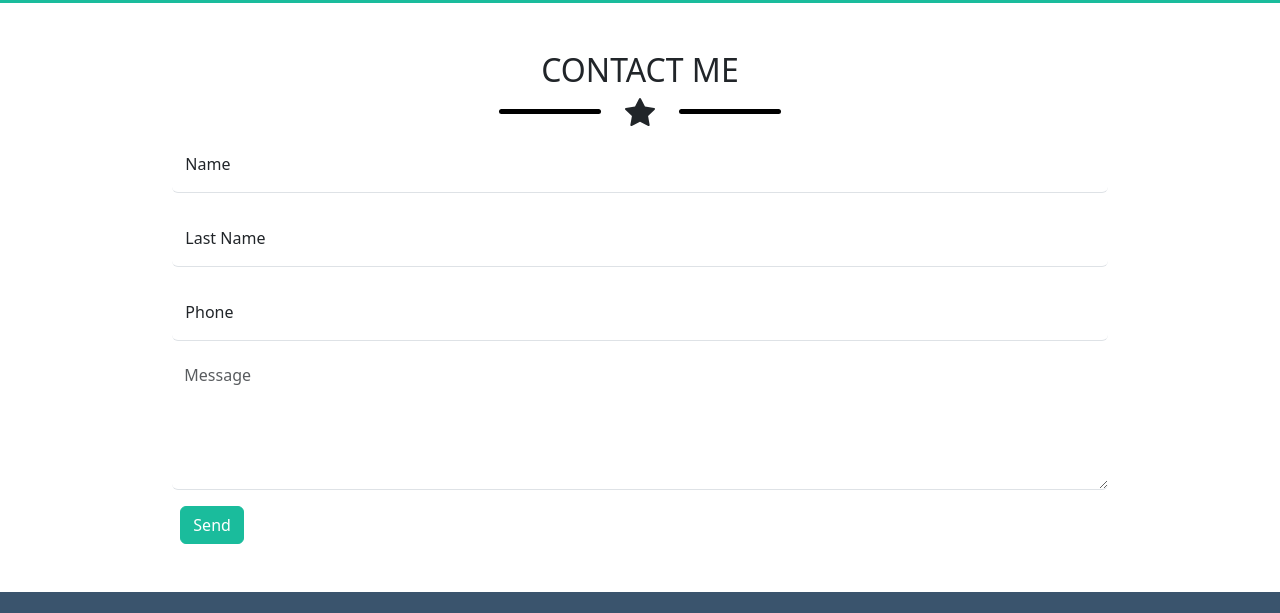
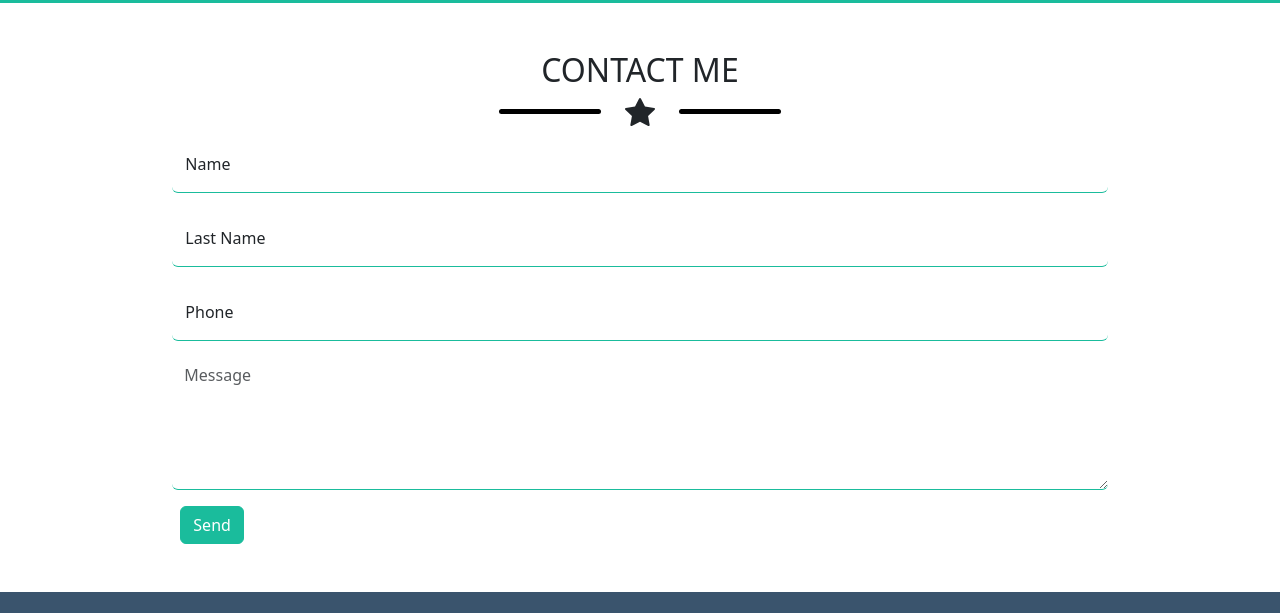
Before and after one commit to Alfredodaniello/html-css-bootstrap-freelancer, a plain HTML site: page index.html in a window 1280 px wide. Shown: the part 1580-2193 px from the top of the page. Drawn offline with nearby package versions, Linux system fonts and the light colour scheme.

Commit message:
feat: add hover header and change focus form

```diff
--- a/index.html
+++ b/index.html
@@ -210,7 +210,7 @@
                             </div>
                             <div class="col-12">
                                 <div class="md-form mb-3">
-                                    <textarea class="form-control form border-top-0 border-start-0 border-end-0" rows="5" placeholder="Message"></textarea>
+                                    <textarea class="form-control form border-top-0 border-start-0 border-end-0" rows="5" placeholder="Message" id="message"></textarea>
                                 </div>
                             </div>
                         </div>
--- a/style.css
+++ b/style.css
@@ -1,5 +1,5 @@
 html {
-    scroll-padding-top: 2rem;
+    scroll-padding-top: 4rem;
 }
 /**********************
     COLOR
@@ -94,6 +94,33 @@ img {
 .album:hover .overlay {
     opacity: 1;
 }
+
+.form-control{
+    border-color: #1abc9c;
+}
+
+#name {
+    color: #1abc9c;
+}
+#last-name {
+    color: #1abc9c;
+}
+#phone {
+    color: #1abc9c;
+}
+
+#message {
+    color: #1abc9c;
+}
+
+.nav-link:hover {
+    color: #1abc9c;
+}
+
+.form-control:focus {
+    box-shadow: none;
+    border-color: #1abc9c;
+}
 /**********************
         FOOTER
 *********************/
```
